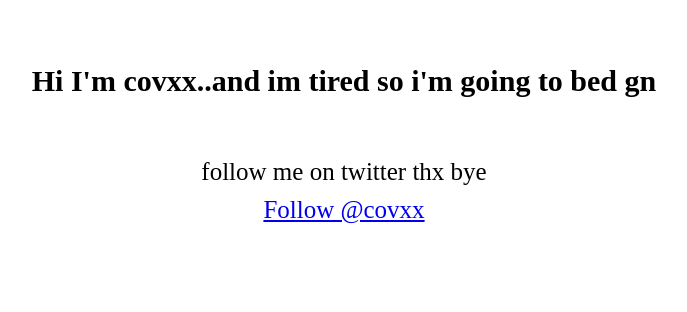
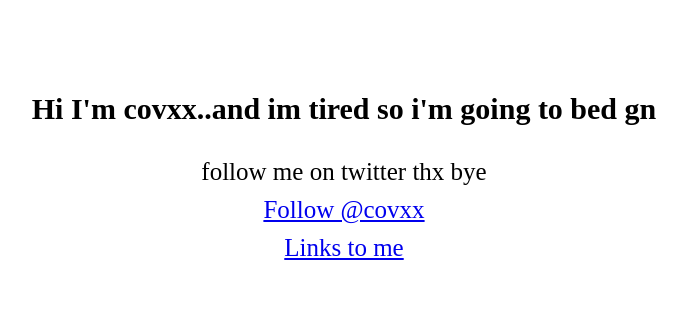
Before and after one commit to covxx/covxx.github.io, a plain HTML site: page index.html in a window 1280 px wide. Shown: the top 312 px of the page, without its empty margins (296-983 px from the left). Drawn offline with Linux system fonts and the light colour scheme; grey boxes are pictures that could not be loaded.

Commit message:
new page, still needs piazza or whatever

```diff
--- a/data/style.css
+++ b/data/style.css
@@ -1,6 +1,13 @@
 /* # is for ids btw */
 body{
   /*REMINDER ONLY THINGS THAT I WANT TO CHANGE FOR THE WHOLE PAGE GO HERE*/
+}
+#linkz{
+  text-align: center;
+  font-size:25px ;
+  text-decoration: none;
+  position: relative;
+  top: 170px;
 }
 #twitbutton{
   text-align: center;
--- a/index.html
+++ b/index.html
@@ -9,8 +9,8 @@
   <div id="twit">follow me on twitter thx bye</div>
 <div id="twitbutton"><!--prob a better way to do this tbh-->  <a href="https://twitter.com/covxx" class="twitter-follow-button" data-show-count="false" data-size="large" data-dnt="true">Follow @covxx</a></div>
 <script>!function(d,s,id){var js,fjs=d.getElementsByTagName(s)[0],p=/^http:/.test(d.location)?'http':'https';if(!d.getElementById(id)){js=d.createElement(s);js.id=id;js.src=p+'://platform.twitter.com/widgets.js';fjs.parentNode.insertBefore(js,fjs);}}(document, 'script', 'twitter-wjs');</script>
-    <div id="linkz"> </div>
-  <div id="headline">Hi I'm covxx..and im tired so i'm going to bed gn</div>
+<div id="linkz"><a href="covxx.github.io/link.html">Links to me</a></div>
+<div id="headline">Hi I'm covxx..and im tired so i'm going to bed gn</div>
 <div id="vidplace"><video width="320" height="240" autoplay loop>
   <source src="data/hahah.mp4" type="video/mp4">
   Your browser does not support this awesome video, sucks for you.</div>
```
Also changed, not shown: link.html (added, +10 -0 lines).
